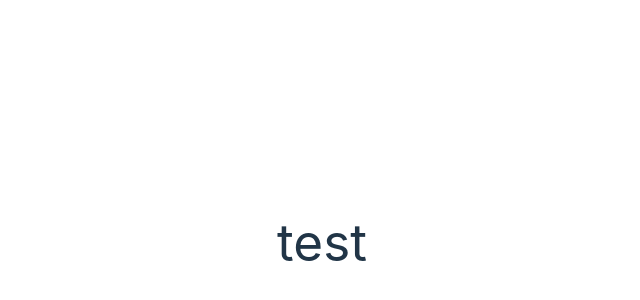
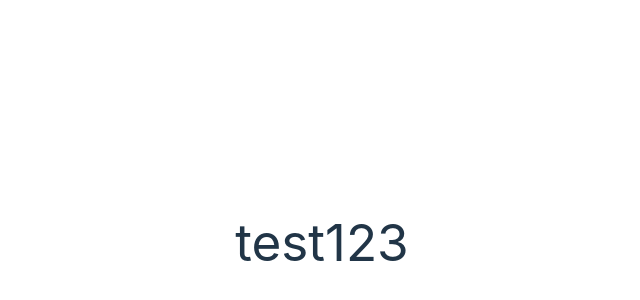
Before and after one commit to Bad-Script-Boys/react_phone-catalog, a React (Vite) app: page / in a window 1280 px wide. Shown: the part 158-458 px from the top of the page, without its empty margins (318-958 px from the left). Built offline with nearby package versions, Linux system fonts and the light colour scheme.

Commit message:
fix versal4

```diff
--- a/src/App.tsx
+++ b/src/App.tsx
@@ -7,6 +7,6 @@ export function App() {
     // <ThemeProvider>
     //   <Header />
     // </ThemeProvider>
-    <h1>test</h1>
+    <h1>test123</h1>
   );
 }
--- a/vite.config.ts
+++ b/vite.config.ts
@@ -7,8 +7,8 @@ export default defineConfig({
   server: {
     open: true,
   },
-  // build: {
-  //   outDir: '../dist',
-  // },
+  build: {
+    outDir: '../dist',
+  },
   base: '/react_phone-catalog/',
 });
```
Also changed, not shown: vercel.json, 1 other file (tests, documents, lock files or other folders).
